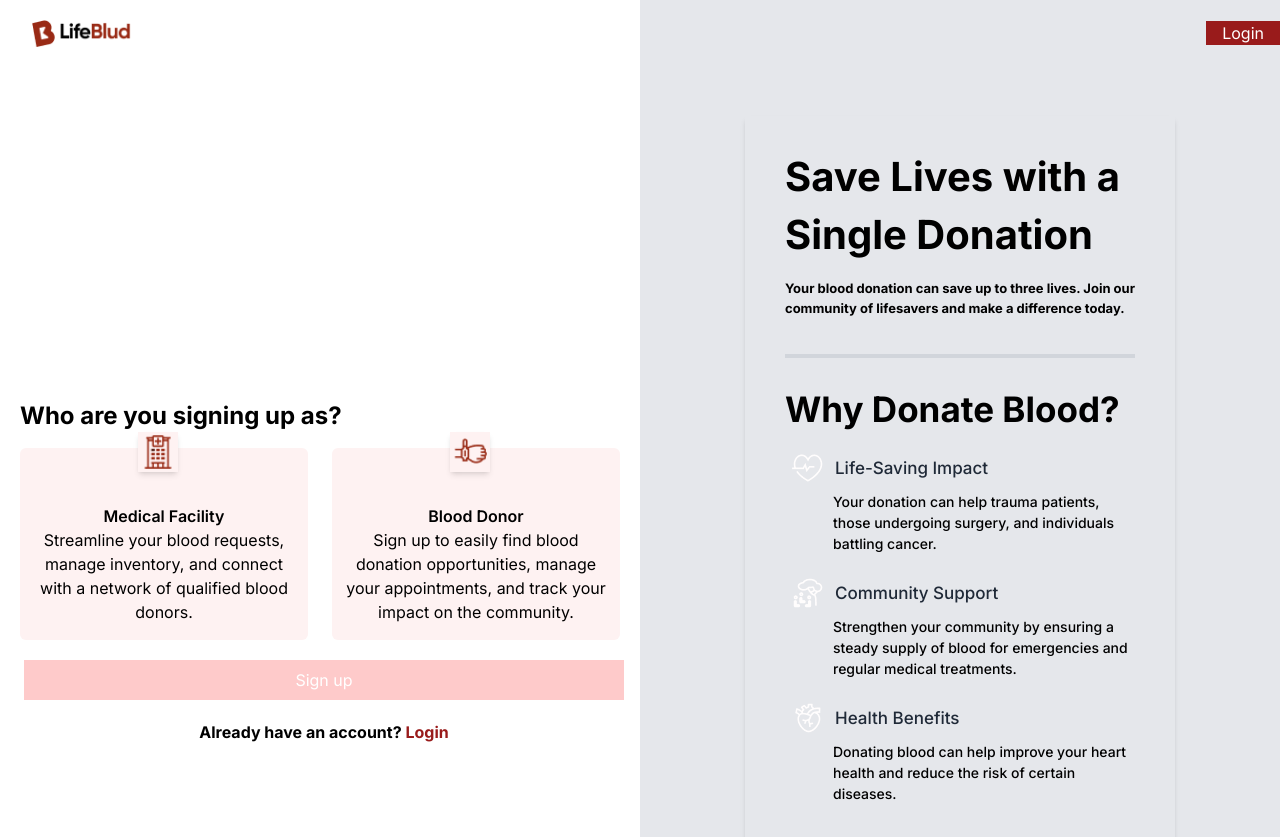
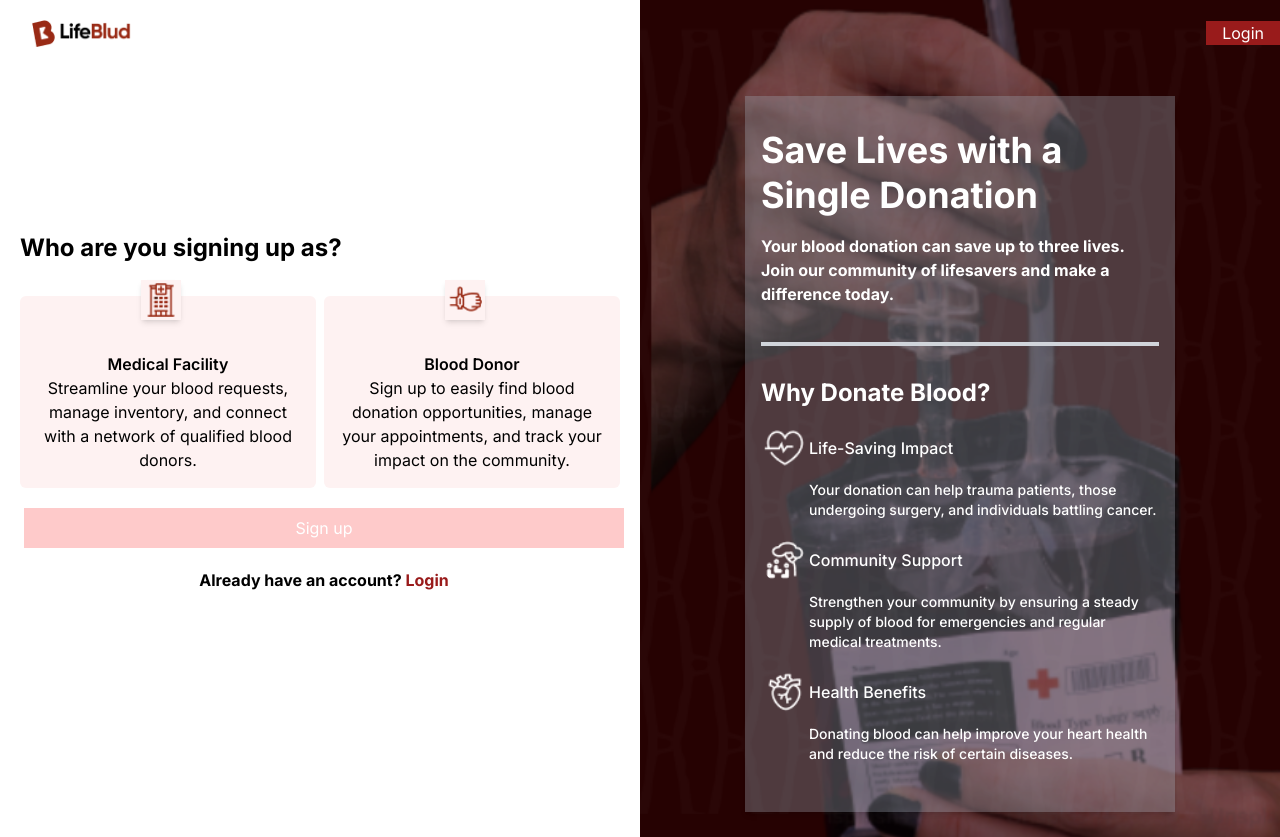
Before and after one commit to onaneye/life-blud-frontend, a Next.js app in the folder lifebluds/: page / in a window 1280 px wide. Shown: the top 837 px of the page. Built offline with nearby package versions, Linux system fonts and the light colour scheme.

Commit message:
Changes to landing page

```diff
--- a/lifebluds/app/Components/Button.jsx
+++ b/lifebluds/app/Components/Button.jsx
@@ -1,16 +1,21 @@
+// file: src/components/Button.jsx
+
 import Link from "next/link";
 import { useToggleBorder } from './Contex';
 
-const button = () => {
-  const { activeCards } = useToggleBorder();
+const Button = () => {
+  const { activeCard } = useToggleBorder();
+
   return (
-    <>
-        <div className="my-5 mx-1 w-full">
-            <button className={`button-secondary-lg ${activeCards !== null ? 'bg-red-800':'disabled'}`}>Sign up</button>
-            <p className="font-bold text-center py-5">Already have an account? <span className="text-red-800"><Link href="/login"> Login</Link></span></p>
-          </div>
-    </>
-  )
-}
+    <div className="my-5 mx-1 w-full">
+      <button className={`button-secondary-lg ${activeCard !== null ? 'bg-red-800' : 'disabled'}`}>
+        Sign up
+      </button>
+      <p className="font-bold text-center py-5">
+        Already have an account? <span className="text-red-800"><Link href="/login">Login</Link></span>
+      </p>
+    </div>
+  );
+};
 
-export default button
+export default Button;
--- a/lifebluds/app/Components/Card.jsx
+++ b/lifebluds/app/Components/Card.jsx
@@ -1,28 +1,29 @@
-'use client'
+// file: src/components/Card.jsx
+
+import React from 'react';
 import { Cards } from "./constant";
 import { useToggleBorder } from './Contex';
 
+const Card = () => {
+  const { activeCard, toggleCard } = useToggleBorder();
 
-
-
-function Card() {
-  const { activeCards, toggleCard } = useToggleBorder();
-
-
-  return(
-  <div className="flex flex-col lg:flex-col items-center space-y-2 lg:space-y-6 lg:space-x-2 ">
-    <div className="flex lg:space-x-6">
+  return (
+    <div className="flex flex-col lg:flex-row items-center space-y-2 lg:space-y-0 lg:space-x-2">
       {Cards.map((card, index) => (
-        <div key={index} className={`cursor-pointer bg-red-50 px-3 py-4 lg:h-full lg:w-full rounded-md w-full md:w-1/2 lg:w-auto mb-4 lg:mb-0 ${activeCards === index? 'border-2 border-red-800' : ''}`} onClick={() => toggleCard(index)}>
-          <div className={`bg-red-50 w-10 h-10 shadow-md relative bottom-8  left-[40%] ${activeCards===index ? ' border-2 border-red-800': ""}`}>
-          <img src={card.image} alt={card.title} className="w-full" />
+        <div
+          key={index}
+          className={`cursor-pointer bg-red-50 px-3 py-4 lg:h-full lg:w-full rounded-md w-full md:w-1/2 lg:w-auto mb-4 lg:mb-0 ${activeCard === index ? 'border-2 border-red-800' : ''}`}
+          onClick={() => toggleCard(index)}
+        >
+          <div className={`bg-red-50 w-10 h-10 shadow-md relative bottom-8 left-[40%] ${activeCard === index ? 'border-2 border-red-800' : ''}`}>
+            <img src={card.image} alt={card.title} className="w-full" />
           </div>
           <h2 className="font-semibold text-center">{card.title}</h2>
           <p className="text-center">{card.description}</p>
         </div>
       ))}
     </div>
-  </div>
-);
-}
+  );
+};
+
 export default Card;
--- a/lifebluds/app/Components/Contex.jsx
+++ b/lifebluds/app/Components/Contex.jsx
@@ -1,3 +1,5 @@
+// file: src/contexts/Contex.js
+
 import React, { createContext, useContext, useState } from 'react';
 
 const ToggleBorderContext = createContext();
@@ -5,19 +7,14 @@ const ToggleBorderContext = createContext();
 export const useToggleBorder = () => useContext(ToggleBorderContext);
 
 export const ToggleBorderProvider = ({ children }) => {
-  const [activeCards, setActiveCards] = useState(null);
+  const [activeCard, setActiveCard] = useState(null);
 
   const toggleCard = (index) => {
-    // if (activeCards.includes(index)) {
-    //   setActiveCards(activeCards.filter((item) => item !== index));
-    // } else {
-    //   setActiveCards([...activeCards, index]);
-    // }
-    setActiveCards(index)
+    setActiveCard(activeCard === index ? null : index);
   };
 
   return (
-    <ToggleBorderContext.Provider value={{ activeCards, toggleCard }}>
+    <ToggleBorderContext.Provider value={{ activeCard, toggleCard }}>
       {children}
     </ToggleBorderContext.Provider>
   );
--- a/lifebluds/app/Components/Hero.jsx
+++ b/lifebluds/app/Components/Hero.jsx
@@ -1,46 +1,49 @@
+// file: src/components/HeroSection.js
 import { useState } from "react";
-import Button from './Button'
+import Button from './Button';
 import { BloodDonationServices } from "./constant";
 
 const HeroSection = () => {
   const [showCardComponent, setShowCardComponent] = useState(true);
 
-  function handleCardComponent() {
-    setShowCardComponent((prevState) => !prevState);
-  }
+  const handleCardComponent = () => {
+    setShowCardComponent(prevState => !prevState);
+  };
 
   return (
     <>
       {showCardComponent ? (
-        <div className="flex items-center justify-center h-full lg:h-[fit-content]  w-full lg:w-1/2 bg-gray-200 py-[100px] px-1">
-          <div className="transparent-card bg-transparent">
-            <h6 className="text-[34px] md:text-[32px] lg:text-[40px] font-bold leading-tight md:leading-snug lg:leading-[57.6px]">
+        <div className="flex items-center justify-center h-full lg:h-[fit-content] w-full lg:w-1/2 py-10 lg:py-20 px-4" style={{ backgroundImage: "url('../hero-img.png')", backgroundRepeat: 'no-repeat', backgroundSize: "cover", backgroundPosition: "center" }}>
+          <div className="transparent-card  bg-gray-400 shadow-md  bg-opacity-35 py-10 lg:py-8 px-4 text-white">
+            <h6 className="text-2xl md:text-3xl lg:text-4xl font-bold leading-tight md:leading-snug lg:leading-tight font-gilroy">
               Save Lives with a Single Donation
             </h6>
-            <p className="text-[15px] md:text-[13px] font-bold leading-tight md:leading-normal py-4">
+            <p className="text-sm md:text-base font-bold leading-tight md:leading-normal py-4 font-gilroy">
               Your blood donation can save up to three lives. Join our community of lifesavers and make a difference today.
             </p>
             <hr className="border-gray-300 mb-8 h-1 my-5 bg-gray-300" />
             <div>
-              <h2 className="text-[30px] md:text-[35px] font-bold leading-tight md:leading-snug lg:leading-[38.4px]">Why Donate Blood?</h2>
+              <h2 className="text-lg md:text-xl lg:text-2xl font-bold leading-tight md:leading-snug lg:leading-tight">
+                Why Donate Blood?
+              </h2>
               {BloodDonationServices.map((item, index) => (
                 <div key={index} className="my-4">
-                  <div className="flex items-center mb-0">
-                    <div className="p-1 rounded-full">
-                      <img src={item.img} alt={item.img} />
+                  <div className="flex items-center mb-2">
+                    <div className="rounded-full">
+                      <img src={item.img} alt={item.heading} className="h-10 w-10 md:h-12 md:w-12 rounded-full" />
                     </div>
-                    <h3 className="text-[15px] md:text-[17px]  font-medium leading-6 md:leading-10 text-gray-800 ml-1">
+                    <h3 className="text-sm md:text-base font-medium leading-6 md:leading-8 text-white-800 ml-0">
                       {item.heading}
                     </h3>
                   </div>
-                  <p className="text-[12px] md:text-[14px] font-medium my-0 ml-12">
+                  <p className="text-xs md:text-sm font-medium my-0 ml-12">
                     {item.content}
                   </p>
                 </div>
               ))}
             </div>
-            <div className="items-center justify-center lg:hidden">
-              <button className="button-primary-lg md:self-center" onClick={handleCardComponent}>
+            <div className="flex flex-col items-center justify-center lg:hidden mt-4">
+              <button className="button-primary-lg" onClick={handleCardComponent}>
                 Sign Up
               </button>
               <p className="py-3 text-center font-bold">Signed up? Login</p>
@@ -48,9 +51,7 @@ const HeroSection = () => {
           </div>
         </div>
       ) : (
-        <>
         <Button />
-        </>
       )}
     </>
   );
--- a/lifebluds/app/Components/Navbar.jsx
+++ b/lifebluds/app/Components/Navbar.jsx
@@ -1,5 +1,3 @@
-
-
 const Navbar = () => {
   return (
     <div className='container px-4 mx-4 items-center py-5 my-0 flex justify-between absolute'>
--- a/lifebluds/app/globals.css
+++ b/lifebluds/app/globals.css
@@ -21,6 +21,6 @@ html, body {
     }
 
     .transparent-card{
-        @apply w-full lg:w-[430px] h-[fit-content] px-[40px] py-[32px] sm:my-[60px] md:my-4 lg:my-[]  shadow-md bg-transparent top-[156px];
+        @apply  w-full lg:w-[430px] h-[fit-content] px-[40px] py-[32px] sm:my-[60px] md:my-4 lg:my-[]  shadow-md bg-transparent top-[156px];
     }
   }
--- a/lifebluds/app/page.jsx
+++ b/lifebluds/app/page.jsx
@@ -1,25 +1,19 @@
-'use client'
-import {useState} from "react";
-import { ToggleBorderProvider } from '../app/Components/Contex';
+// file: src/pages/index.jsx
+'use client';
+
+import React from 'react';
+import { ToggleBorderProvider } from './Components/Contex';
 import Card from "./Components/Card";
 import HeroSection from "./Components/Hero";
-import Button from "./Components/Button"
+import Button from "./Components/Button";
 
-// const CardContext = createContext()
-
-// export const useCardToggle =()=>{
-//   return useContext(CardContext)
-// }
-
-export default function Home({children}) {
-
+export default function Home() {
   return (
-
     <div className="lg:flex flex-col h-screen">
       <main className="flex flex-grow justify-between flex-col-reverse lg:flex-row lg:h-full">
         {/* Sign up option component cards */}
-        <div className="hidden w-full lg:block my-[200px] py-[200px] px-5  lg:w-1/2">
-          <h1 className="text-xl lg:text-2xl font-bold mb-4 self-start">Who are you signing up as?</h1>
+        <div className="hidden w-full lg:block my-auto py-[200px] px-5 lg:w-1/2">
+          <h1 className="text-xl lg:text-2xl font-bold my-4 py-4 self-start font-gilroy">Who are you signing up as?</h1>
           <ToggleBorderProvider>
             <Card />
             <Button />
```
Also changed, not shown: lifebluds/package.json (+6 -5 lines), lifebluds/public/hero-img.png (added), 1 other file (tests, documents, lock files or other folders).
